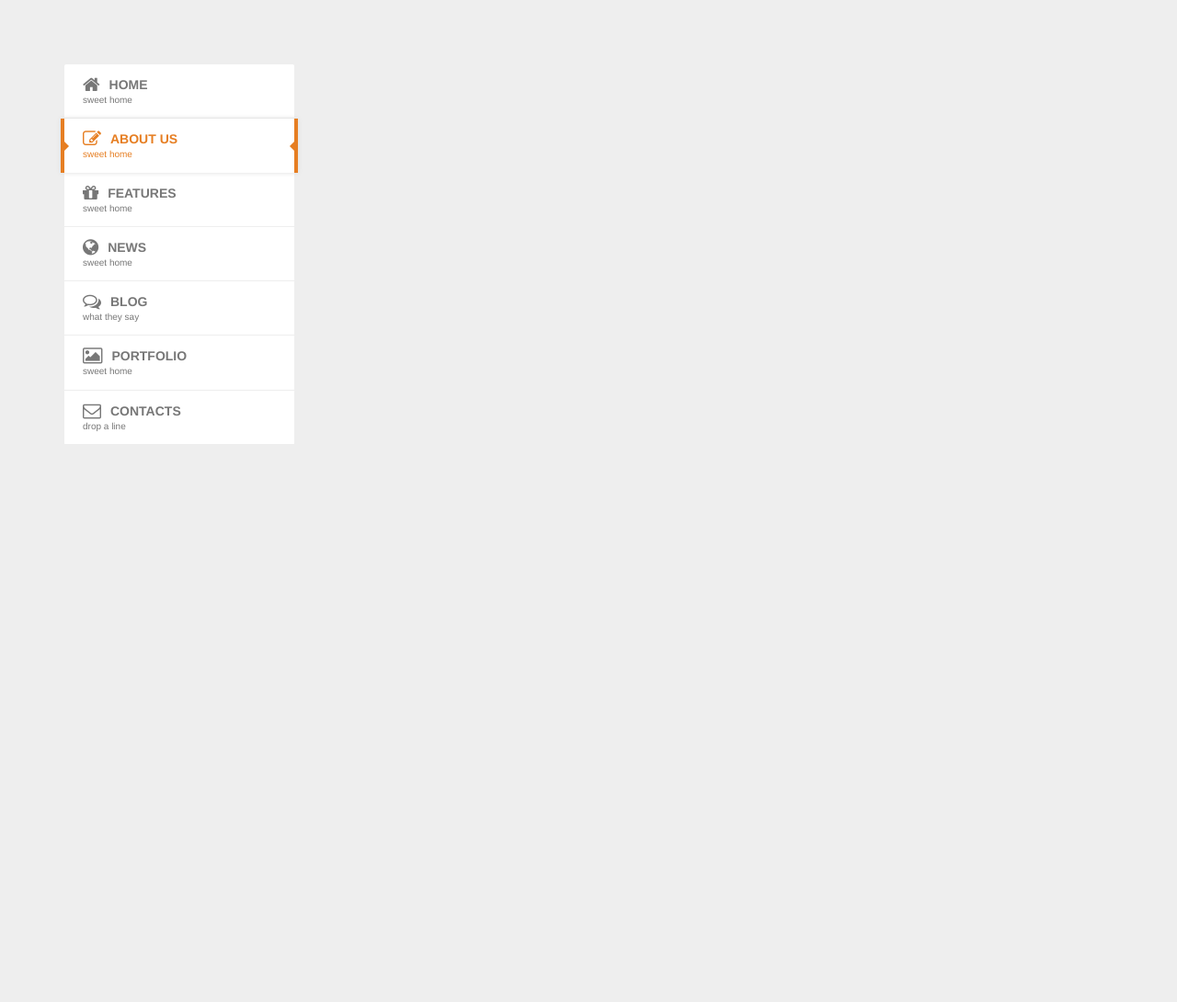
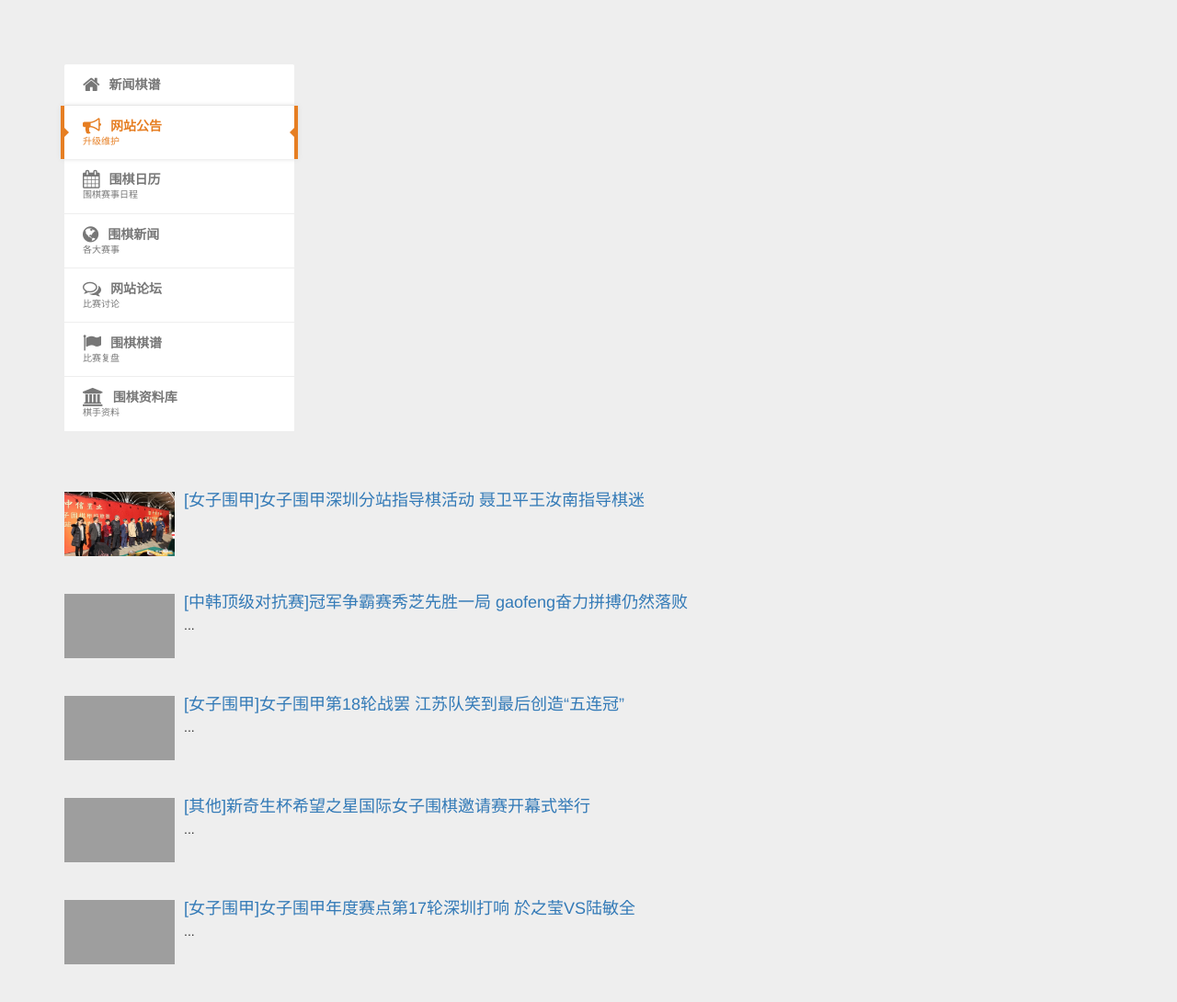
Before and after one commit to zuoxin7/FLASK_GO, a Flask app: page /new in a window 1280 px wide. Shown: the part 52-1142 px from the top of the page at 92% size. Before the commit the page ends 535 px from the top, so only its background shows below. Run offline with Flask 2, Linux system fonts and the light colour scheme; parts of the project's set-up code (start-up, migrations or seed data) failed here and were passed over; some libraries are stand-ins or nearby versions; grey boxes are pictures that could not be loaded.

Commit message:
修正标题

```diff
--- a/app/new/views.py
+++ b/app/new/views.py
@@ -7,3 +7,8 @@ from ..models import User, Post
 @new.route('/new', methods=['GET', 'POST'])
 def new():
     return render_template('new.html')
+
+@new.route('/push_new', methods=['GET', 'POST'])
+def push_new():
+
+    return render_template('push.html')
--- a/app/templates/new.html
+++ b/app/templates/new.html
@@ -4,7 +4,7 @@
 {% block title %}围棋信息发布中心{% endblock %}
 {% block head %}
 {{ super() }}
-<link rel='stylesheet prefetch' href='http://netdna.bootstrapcdn.com/font-awesome/4.0.3/css/font-awesome.min.css'>
+<link href="//netdna.bootstrapcdn.com/font-awesome/4.7.0/css/font-awesome.min.css" rel="stylesheet">
 <link rel='stylesheet prefetch' href='http://puertokhalid.com/up/demos/puerto-Mega_Menu/css/normalize.css'>
 <link rel="stylesheet" href="{{ url_for('static', filename='css/style.css') }}" media="screen" type="text/css" />
 {% endblock %}
@@ -17,69 +17,67 @@
 			<li>
 				<a href="">
 					<i class="fa fa-home"></i>
-					<strong>Home</strong>
-					<small>sweet home</small>
+					<strong>新闻棋谱</strong>
+					<small></small>
 				</a>
 			</li>
 			<li>
 				<a href="" class="active">
-					<i class="fa fa-edit"></i>
-					<strong>About us</strong>
-					<small>sweet home</small>
+					<i class="fa fa-bullhorn"></i>
+					<strong>网站公告</strong>
+					<small>升级维护</small>
 				</a>
 			</li>
 			<li>
 				<a href="">
-					<i class="fa fa-gift"></i>
-					<strong>Features</strong>
-					<small>sweet home</small>
+					<i class="fa fa-calendar"></i>
+					<strong>围棋日历</strong>
+					<small>围棋赛事日程</small>
 				</a>
 			</li>
 			<li>
 				<a href="">
 					<i class="fa fa-globe"></i>
-					<strong>News</strong>
-					<small>sweet home</small>
+					<strong>围棋新闻</strong>
+					<small>各大赛事</small>
+				</a>
+                <ul>
+					<li><a href="#"><i class="fa fa-trophy"></i>世界大赛</a></li>
+					<li><a href="#"><i class="fa fa-trophy"></i>中国赛事</a></li>
+					<li><a href="#"><i class="fa fa-trophy"></i>韩国赛事</a></li>
+					<li><a href="#"><i class="fa fa-trophy"></i>综合报道</a></li>
+                    <li><a href="#"><i class="fa fa-trophy"></i>业余赛事</a></li>
+                    <li><a href="#"><i class="fa fa-trophy"></i>日本棋战</a></li>
+				</ul>
+			</li>
+			<li>
+				<a href="">
+					<i class="fa fa-comments-o"></i>
+					<strong>网站论坛</strong>
+					<small>比赛讨论</small>
 				</a>
 			</li>
 			<li>
 				<a href="">
-					<i class="fa fa-comments-o"></i>
-					<strong>Blog</strong>
-					<small>what they say</small>
+					<i class="fa fa-flag"></i>
+					<strong>围棋棋谱</strong>
+					<small>比赛复盘</small>
 				</a>
-				<ul>
-					<li><a href="#"><i class="fa fa-globe"></i>Mission</a></li>
-					<li>
-						<a href="#"><i class="fa fa-group"></i>Our Team</a>
-						<ul>
-							<li><a href="#"><i class="fa fa-female"></i>Leyla Sparks</a></li>
-							<li>
-								<a href="#"><i class="fa fa-male"></i>Gleb Ismailov</a>
-								<ul>
-									<li><a href="#"><i class="fa fa-leaf"></i>About</a></li>
-									<li><a href="#"><i class="fa fa-tasks"></i>Skills</a></li>
-								</ul>
-							</li>
-							<li><a href="#"><i class="fa fa-female"></i>Viktoria Gibbers</a></li>
-						</ul>
-					</li>
-					<li><a href="#"><i class="fa fa-trophy"></i>Rewards</a></li>
-					<li><a href="#"><i class="fa fa-certificate"></i>Certificates</a></li>
-				</ul>
+                <ul>
+					<li><a href="#"><i class="fa fa-flag-checkered"></i>世界大赛</a></li>
+					<li><a href="#"><i class="fa fa-flag-checkered"></i>中国赛事</a></li>
+					<li><a href="#"><i class="fa fa-flag-checkered"></i>韩国赛事</a></li>
+					<li><a href="#"><i class="fa fa-flag-checkered"></i>综合报道</a></li>
+                    <li><a href="#"><i class="fa fa-flag-checkered"></i>业余赛事</a></li>
+                    <li><a href="#"><i class="fa fa-flag-checkered"></i>日本棋战</a></li>
+				    <li><a href="#"><i class="fa fa-flag-checkered"></i>女子比赛</a></li>
+                </ul>
 			</li>
 			<li>
 				<a href="">
-					<i class="fa fa-picture-o"></i>
-					<strong>Portfolio</strong>
-					<small>sweet home</small>
-				</a>
-			</li>
-			<li>
-				<a href="">
-					<i class="fa fa-envelope-o"></i>
-					<strong>Contacts</strong>
-					<small>drop a line</small>
+					<i class="fa fa-institution"></i>
+					<strong>围棋资料库</strong>
+					<small>棋手资料</small>
 				</a>
 			</li>
 {#			<li class="float">#}
@@ -94,5 +92,67 @@
 		</ul>
 	</nav>
 </div>
-<div style="text-align:center;clear:both">
-	{% endblock %}
+    <div style="text-align:center;clear:both"></div>
+
+    <div class="media">
+        <div class="media-left media-middle">
+            <a href="#">
+                <img class="media-object" style="height: 70px; width: 120px" src="{{ url_for('static', filename='images/1.jpg') }}" alt="...">
+            </a>
+        </div>
+        <div class="media-body">
+            <h4 class="media-heading"><a href="#">[女子围甲]女子围甲深圳分站指导棋活动 聂卫平王汝南指导棋迷</a></h4>
+
+        </div>
+    </div>
+    <hr>
+    <div class="media">
+        <div class="media-left media-middle">
+            <a href="#">
+                <img class="media-object" style="height: 70px; width: 120px" src="{{ url_for('static', filename='images/2.jpg') }}" alt="...">
+            </a>
+        </div>
+        <div class="media-body">
+            <h4 class="media-heading"><a href="#">[中韩顶级对抗赛]冠军争霸赛秀芝先胜一局 gaofeng奋力拼搏仍然落败</a></h4>
+            ...
+        </div>
+    </div>
+    <hr>
+    <div class="media">
+        <div class="media-left media-middle">
+            <a href="#">
+                <img class="media-object" style="height: 70px; width: 120px" src="{{ url_for('static', filename='images/3.jpg') }}" alt="...">
+            </a>
+        </div>
+        <div class="media-body">
+            <h4 class="media-heading"><a href="#">[女子围甲]女子围甲第18轮战罢 江苏队笑到最后创造“五连冠”</a></h4>
+            ...
+        </div>
+    </div>
+    <hr>
+    <div class="media">
+        <div class="media-left media-middle">
+            <a href="#">
+                <img class="media-object" style="height: 70px; width: 120px" src="{{ url_for('static', filename='images/4.jpg') }}" alt="...">
+            </a>
+        </div>
+        <div class="media-body">
+            <h4 class="media-heading"><a href="#">[其他]新奇生杯希望之星国际女子围棋邀请赛开幕式举行</a></h4>
+            ...
+        </div>
+    </div>
+    <hr>
+    <div class="media">
+        <div class="media-left media-middle">
+            <a href="#">
+                <img class="media-object" style="height: 70px; width: 120px" src="{{ url_for('static', filename='images/5.jpg') }}" alt="...">
+            </a>
+        </div>
+        <div class="media-body">
+            <h4 class="media-heading"><a href="#">[女子围甲]女子围甲年度赛点第17轮深圳打响 於之莹VS陆敏全</a></h4>
+            ...
+        </div>
+    </div>
+    <hr>
+
+{% endblock %}
```
Also changed, not shown: app/models.py (+9 -0 lines), app/new/forms.py (added, +13 -0 lines), app/templates/push.html (added, +23 -0 lines), app/static/images/1.jpg (added).
